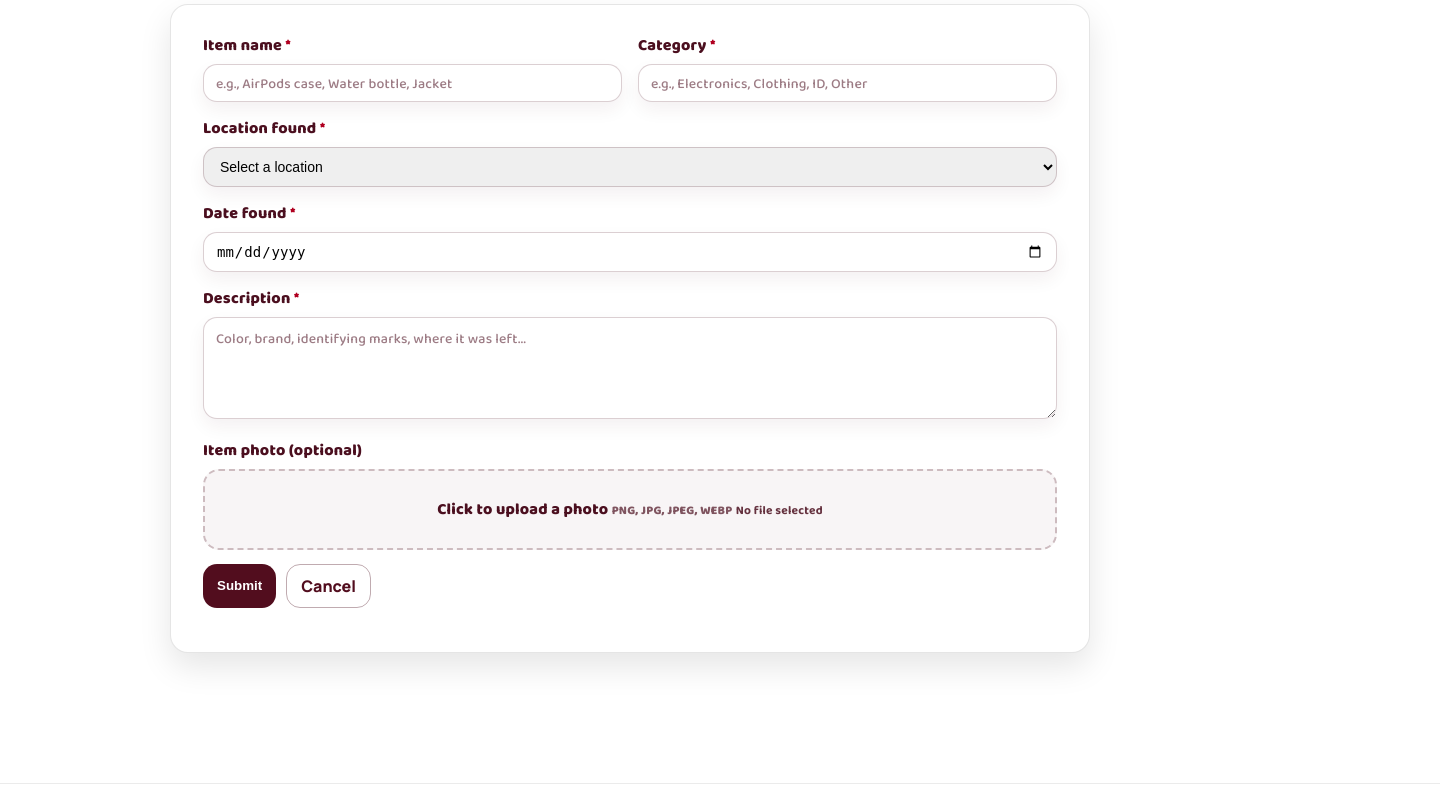
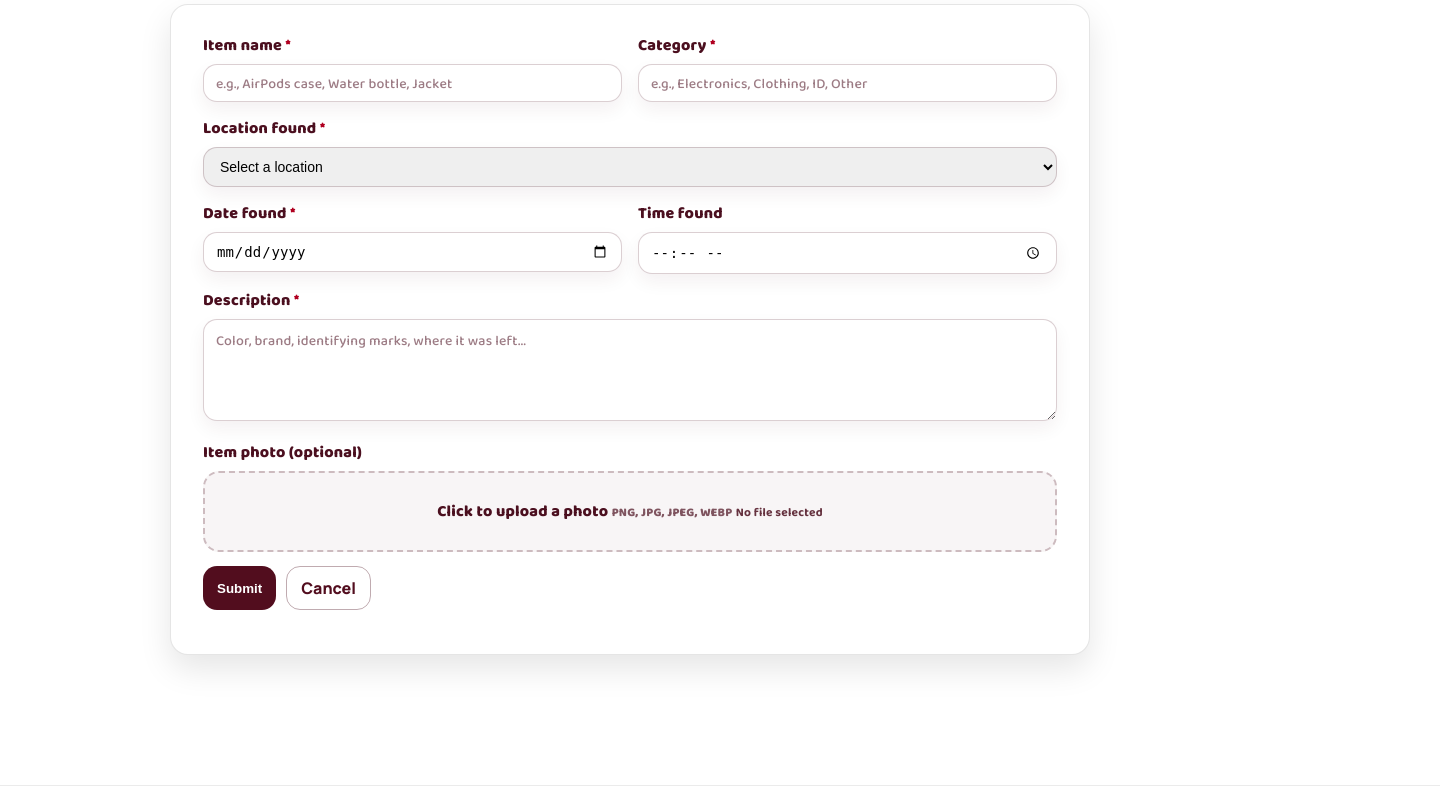
Before and after one commit to sahasratvt22-dot/AHSFindSmart, a Flask app: page /report-found in a window 1440 px wide; the page is wider, and only the part inside the window is pictured. Shown: the part 296-1088 px from the top of that part. Run offline with Flask 3, Linux system fonts and the light colour scheme.

Commit message:
changed time stamp

```diff
--- a/admin.json
+++ b/admin.json
@@ -1,4 +1,5 @@
 {
   "username": "admin",
+  "email": "ahsfindsmart@gmail.com",
   "password_hash": "scrypt:32768:8:1$Llx7TP2PiRFWqxrt$678430fefa300da8d1e3190825df21af37cbdc4d211afd70eac2e6d94cfda52a0c120bd38445007b017605c33b962dfd35bd072f63e847eece5147db37f6ac02"
 }
--- a/app.py
+++ b/app.py
@@ -224,6 +224,22 @@ def create_app() -> Flask:
     def apply_session_persistence(should_remember: bool) -> None:
         session.permanent = should_remember
 
+    def format_clock_time(time_value: str | None) -> str:
+        if not time_value:
+            return "Time not provided"
+        try:
+            return datetime.strptime(time_value, "%H:%M").strftime("%I:%M %p").lstrip("0")
+        except ValueError:
+            return time_value
+
+    def format_datetime_display(value: str | None) -> str:
+        if not value:
+            return "—"
+        try:
+            return datetime.fromisoformat(value).strftime("%b %d, %Y, %I:%M %p").replace(" 0", " ")
+        except ValueError:
+            return value
+
     def create_password_reset(user_type: str, user_key: str, email: str) -> str:
         token = secrets.token_urlsafe(32)
         now = datetime.now()
@@ -328,10 +344,10 @@ def create_app() -> Flask:
             total_claims = conn.execute("SELECT COUNT(*) AS c FROM claims").fetchone()["c"]
             today_finds = conn.execute(
                 """
-                SELECT id, title, category, location_found, photo_filename, created_at
+                SELECT id, title, category, location_found, photo_filename, created_at, time_found
                 FROM found_items
-                WHERE status='approved' AND substr(created_at, 1, 10) = ?
-                ORDER BY created_at DESC
+                WHERE status='approved' AND date_found = ?
+                ORDER BY COALESCE(time_found, '23:59') DESC, id DESC
                 LIMIT 5
                 """,
                 (today_iso,),
@@ -341,13 +357,6 @@ def create_app() -> Flask:
 
         today_find_cards = []
         for row in today_finds:
-            created_at = row["created_at"] or ""
-            display_time = "Today"
-            try:
-                display_time = datetime.fromisoformat(created_at).strftime("%I:%M %p").lstrip("0")
-            except ValueError:
-                pass
-
             today_find_cards.append(
                 {
                     "id": row["id"],
@@ -355,7 +364,7 @@ def create_app() -> Flask:
                     "category": row["category"],
                     "location_found": row["location_found"],
                     "photo_filename": row["photo_filename"],
-                    "display_time": display_time,
+                    "display_time": format_clock_time(row["time_found"]),
                 }
             )
 
@@ -396,7 +405,7 @@ def create_app() -> Flask:
                 params.append(category)
 
             if date_filter == "today":
-                sql += " AND substr(created_at, 1, 10) = ?"
+                sql += " AND date_found = ?"
                 params.append(today_iso)
 
             sql += " ORDER BY id DESC"
@@ -424,6 +433,7 @@ def create_app() -> Flask:
             category = request.form.get("category", "").strip()
             location_id = request.form.get("location_id", "").strip()
             date_found = request.form.get("date_found", "").strip()
+            time_found = request.form.get("time_found", "").strip()
             description = request.form.get("description", "").strip()
 
             if not all([title, category, location_id, date_found, description]):
@@ -453,9 +463,9 @@ def create_app() -> Flask:
                     """
                     INSERT INTO found_items (
                         title, category, location_found, location_id,
-                        date_found, description, photo_filename, status, created_at
+                        date_found, time_found, description, photo_filename, status, created_at
                     )
-                    VALUES (?, ?, ?, ?, ?, ?, ?, 'pending', ?)
+                    VALUES (?, ?, ?, ?, ?, ?, ?, ?, 'pending', ?)
                     """,
                     (
                         title,
@@ -463,6 +473,7 @@ def create_app() -> Flask:
                         loc_name,        # friendly text
                         location_id,     # exact map ID
                         date_found,
+                        time_found or None,
                         description,
                         photo_filename,
                         datetime.now().isoformat(timespec="seconds")
@@ -855,7 +866,14 @@ def create_app() -> Flask:
         finally:
             conn.close()
 
-        return render_template("admin.html", items=items, claims=claims)
+        formatted_claims = []
+        for claim in claims:
+            claim_data = dict(claim)
+            claim_data["display_created_at"] = format_datetime_display(claim["created_at"])
+            claim_data["display_approved_at"] = format_datetime_display(claim["approved_at"])
+            formatted_claims.append(claim_data)
+
+        return render_template("admin.html", items=items, claims=formatted_claims)
 
     @app.route("/admin/change-password", methods=["GET", "POST"])
     def admin_change_password():
--- a/db.py
+++ b/db.py
@@ -13,6 +13,7 @@ CREATE TABLE IF NOT EXISTS found_items (
   location_found TEXT NOT NULL,
   location_id TEXT,
   date_found TEXT NOT NULL,
+  time_found TEXT,
   description TEXT NOT NULL,
   photo_filename TEXT,
   status TEXT NOT NULL DEFAULT 'pending',  -- pending | approved | claimed
@@ -67,6 +68,12 @@ def init_db() -> None:
     conn = get_conn()
     try:
         conn.executescript(SCHEMA)
+        found_item_columns = {
+            row["name"] for row in conn.execute("PRAGMA table_info(found_items)").fetchall()
+        }
+        if "time_found" not in found_item_columns:
+            conn.execute("ALTER TABLE found_items ADD COLUMN time_found TEXT")
+
         claim_columns = {
             row["name"] for row in conn.execute("PRAGMA table_info(claims)").fetchall()
         }
--- a/templates/admin.html
+++ b/templates/admin.html
@@ -84,7 +84,7 @@
       <tbody>
         {% for c in claims %}
           <tr>
-            <td>{{ c.created_at }}</td>
+            <td>{{ c.display_created_at }}</td>
             <td>{{ c.item_title }}</td>
             <td>{{ c.student_name }}</td>
             <td>{{ c.email }}</td>
@@ -104,7 +104,7 @@
                   <button class="btn btn-small" type="submit">Approve + Email</button>
                 </form>
               {% else %}
-                <span class="muted">Approved {{ c.approved_at }}</span>
+                <span class="muted">Approved {{ c.display_approved_at }}</span>
               {% endif %}
             </td>
           </tr>
--- a/templates/report_found.html
+++ b/templates/report_found.html
@@ -33,9 +33,16 @@
       </select>
     </div>
 
-    <div class="field">
-      <label for="date_found">Date found <span class="req">*</span></label>
-      <input id="date_found" name="date_found" required type="date" />
+    <div class="two-col">
+      <div class="field">
+        <label for="date_found">Date found <span class="req">*</span></label>
+        <input id="date_found" name="date_found" required type="date" />
+      </div>
+
+      <div class="field">
+        <label for="time_found">Time found</label>
+        <input id="time_found" name="time_found" type="time" />
+      </div>
     </div>
 
     <div class="field">
```
